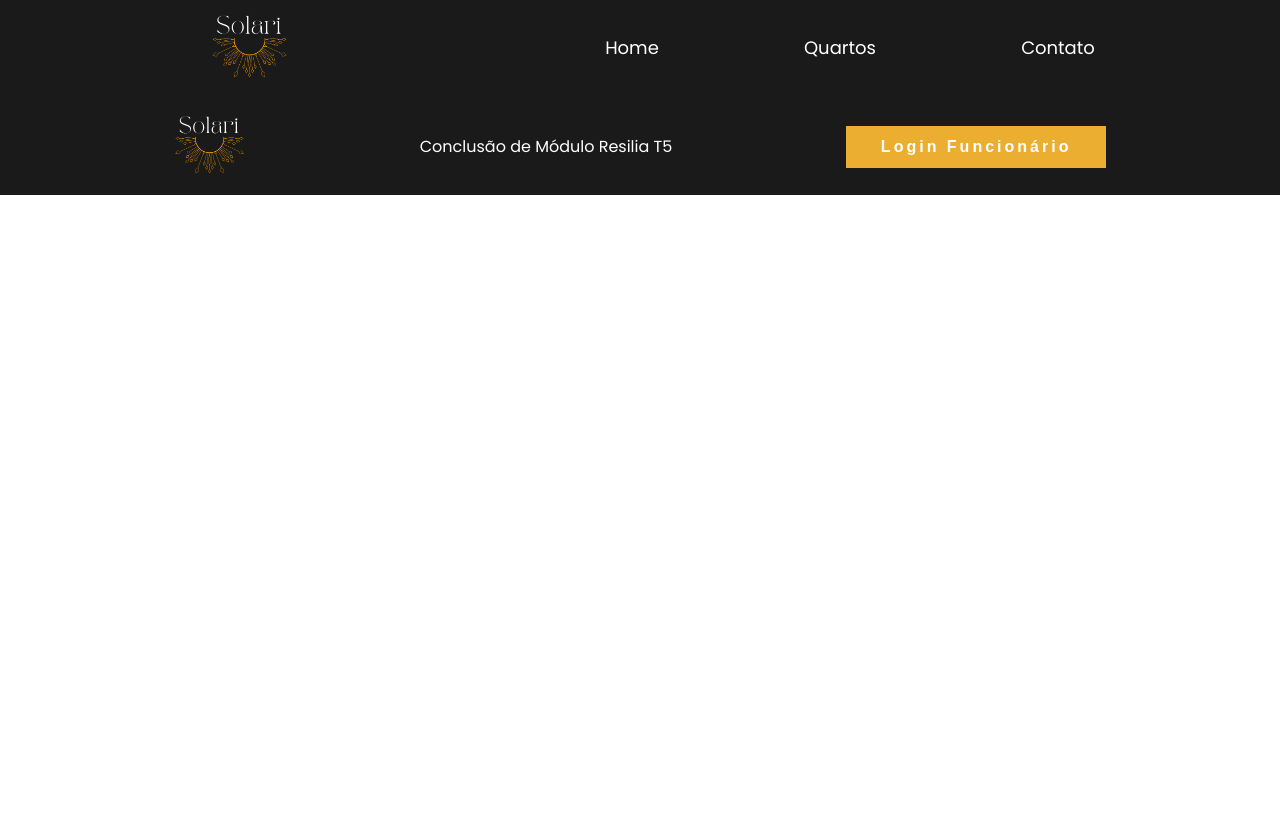
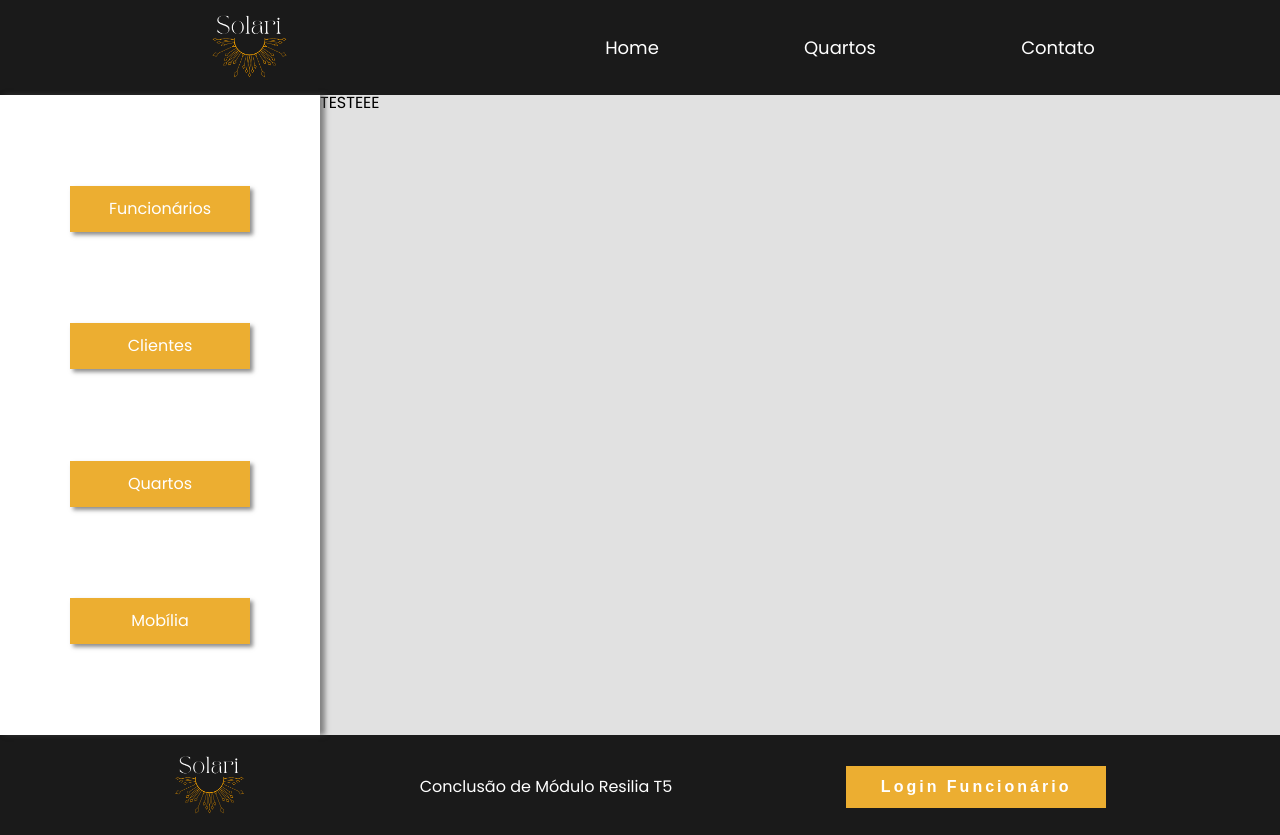
Before and after one commit to GustavoFrez/projeto-m5-hotel-api-react-, a React (Create React App) app: page /AdminScreen/funcionariosGet in a window 1280 px wide. Before the commit the page ends 800 px from the top, so only its background shows below. Built offline with nearby package versions, Linux system fonts and the light colour scheme.

Commit message:
Atualização

```diff
--- a/src/App.js
+++ b/src/App.js
@@ -23,7 +23,7 @@ function App() {
           <Route exact path="/LoginFuncionario">
             <LoginFuncionario />
           </Route>
-          <Route exact path="/AdminScreen">
+          <Route exact path="/AdminScreen*">
             <AdminScreen />
           </Route>
         </Switch>
--- a/src/Components/AdminScreen/Index.jsx
+++ b/src/Components/AdminScreen/Index.jsx
@@ -9,7 +9,7 @@ const AdminScreen = () => {
       <MenuAdmin />
       <div className={Styles.divBoxAdmin}>
         <Switch>
-          <Route exact path="funcionariosGet">
+          <Route exact path="/AdminScreen/funcionariosGet">
             <p>TESTEEE</p>
           </Route>
         </Switch>
--- a/src/Components/AdminScreen/MenuAdmin/Index.jsx
+++ b/src/Components/AdminScreen/MenuAdmin/Index.jsx
@@ -7,19 +7,19 @@ const MenuAdmin = () => {
     <div className={Styles.divBoxMenu}>
       <nav className={Styles.navAdmin}>
         <ul className={Styles.ulAdmin}>
-          <NavLink className={Styles.linkMenu} to="/Admin/funcionarios">
+          <NavLink className={Styles.linkMenu} to="funcionarios">
             <li className={Styles.liAdmin}>Funcionários</li>
           </NavLink>
 
-          <NavLink className={Styles.linkMenu} to="clientesGet">
+          <NavLink className={Styles.linkMenu} to="clientes">
             <li className={Styles.liAdmin}>Clientes</li>
           </NavLink>
 
-          <NavLink className={Styles.linkMenu} to="quartoGet">
+          <NavLink className={Styles.linkMenu} to="quartos">
             <li className={Styles.liAdmin}>Quartos</li>
           </NavLink>
 
-          <NavLink className={Styles.linkMenu} to="mobiliaGet">
+          <NavLink className={Styles.linkMenu} to="mobilias">
             <li className={Styles.liAdmin}>Mobília</li>
           </NavLink>
         </ul>
--- a/src/Components/Header/Index.jsx
+++ b/src/Components/Header/Index.jsx
@@ -3,6 +3,7 @@ import { Link } from 'react-router-dom';
 import logo from '../../Assets/img/logo.png';
 import Styles from './Header.module.css';
 const Header = () => {
+  const auth = false;
   return (
     <header>
       <nav className={Styles.navHeader}>
@@ -24,6 +25,12 @@ const Header = () => {
           <Link className={Styles.menuNav} to="/Contato">
             <li className={Styles.liHeader}>Contato</li>
           </Link>
+
+          {auth ? (
+            <Link className={Styles.menuNav} to="/Admin">
+              <li className={Styles.liHeader}>Admin</li>
+            </Link>
+          ) : null}
         </ul>
       </nav>
     </header>
```
